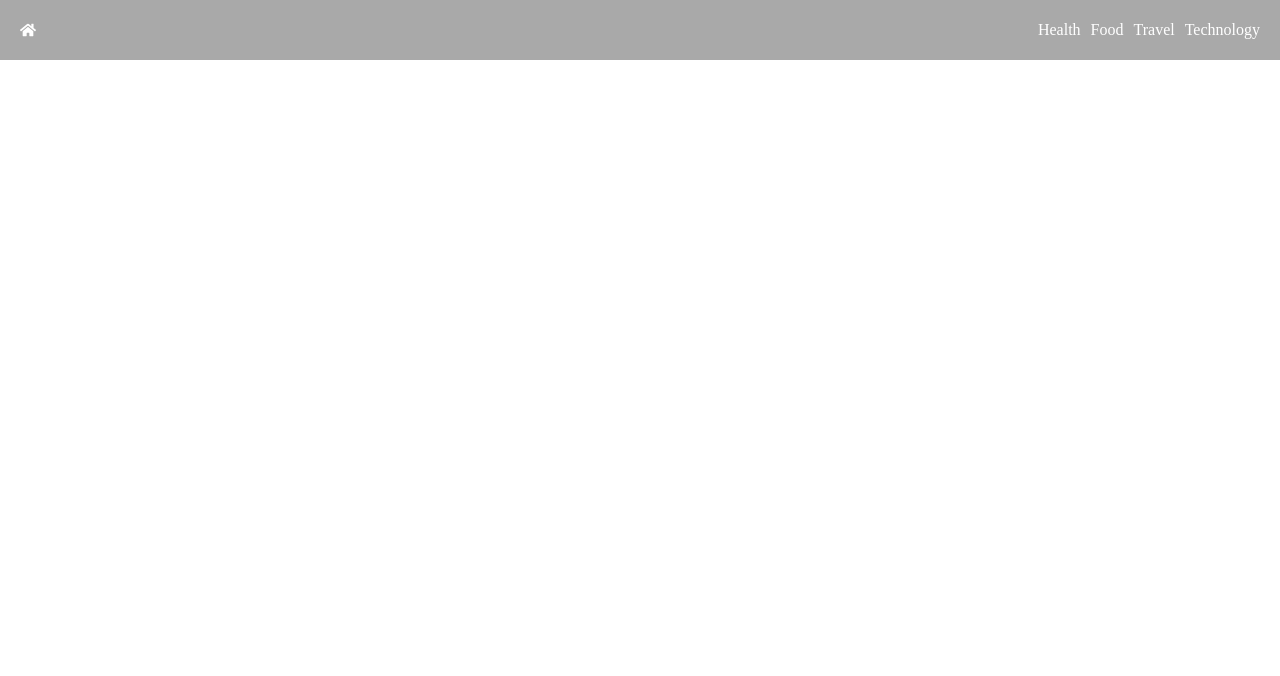
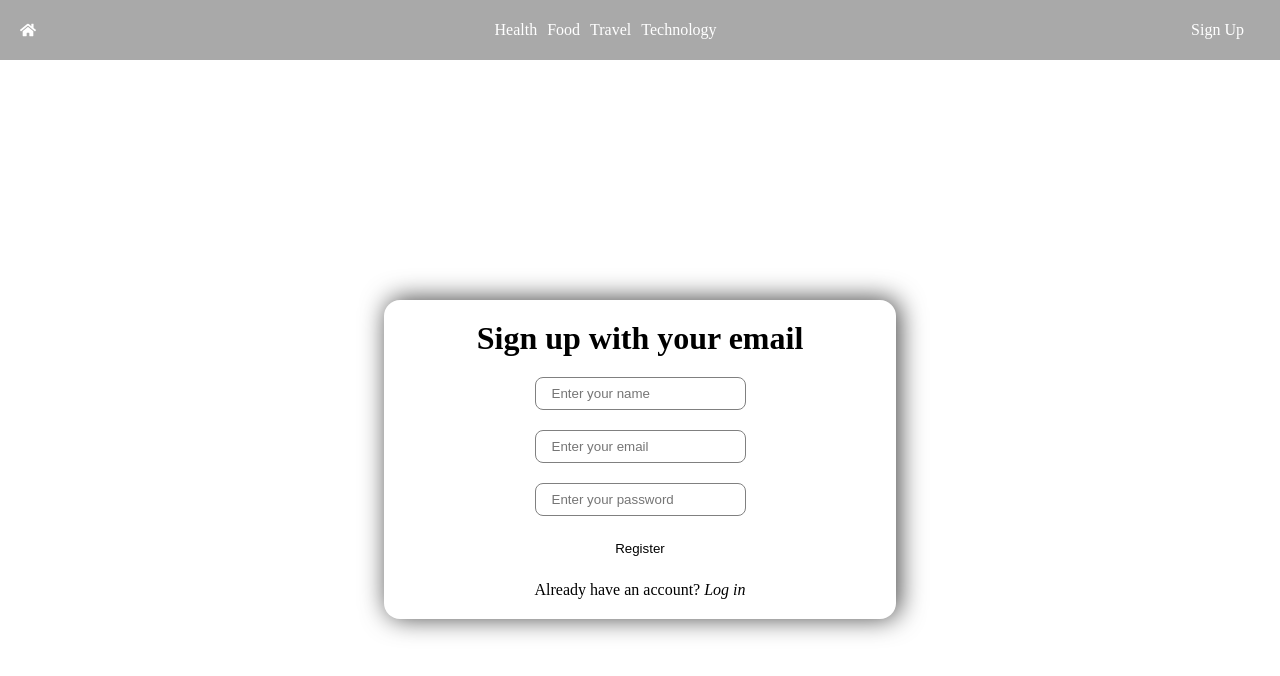
Before and after one commit to 1uckyswish/TheNetwork-Firebase-React, a React (Vite) app: page /Auth in a window 1280 px wide. Shown: the top 676 px of the page. Built offline with nearby package versions, Linux system fonts and the light colour scheme; no server answers.

Commit message:
added firebase auth

```diff
--- a/package.json
+++ b/package.json
@@ -13,6 +13,7 @@
     "firebase": "^9.23.0",
     "react": "^18.2.0",
     "react-dom": "^18.2.0",
+    "react-firebase-hooks": "^5.1.1",
     "react-icons": "^4.10.1",
     "react-router-dom": "^6.14.1"
   },
--- a/src/App.jsx
+++ b/src/App.jsx
@@ -3,6 +3,7 @@ import { Route, Routes, BrowserRouter} from "react-router-dom"
 import Header from "./Components/Header/Header"
 import Homepage from "./pages/Homepage/Homepage"
 import Category from "./pages/Category/Category"
+import Auth from "./pages/Auth/Auth"
 
 
 function App() {
@@ -12,6 +13,7 @@ function App() {
     <Routes>
       <Route path='/' element={<Homepage />} />
       <Route path='/Category/:catergoryName' element={<Category />} />
+      <Route path='/Auth' element={<Auth />} />
     </Routes>
     </BrowserRouter>
   )
--- a/src/Components/Banner/Banner.css
+++ b/src/Components/Banner/Banner.css
@@ -26,6 +26,7 @@
     flex-direction:column;
     justify-content:flex-end;
     color:var(--white);
+    color:white;
     background-repeat: no-repeat;
     background-size: cover;
     background-position: center;
--- a/src/Components/Header/Header.jsx
+++ b/src/Components/Header/Header.jsx
@@ -2,8 +2,12 @@ import React from 'react'
 import "./Header.css"
 import {FaHome} from "react-icons/fa"
 import { Link, useNavigate } from 'react-router-dom';
+import {auth} from '../../Config/firebaseConfig';
+import {useAuthState} from 'react-firebase-hooks/auth';
+import {signOut} from 'firebase/auth'
 
 function Header() {
+    const [user] = useAuthState(auth);
     const categories = ["Health", "Food", "Travel", "Technology"];
     const navigate = useNavigate();
 
@@ -15,6 +19,15 @@ function Header() {
                     categories.map(item => <Link to={`/Category/${item}`} className="nav-link">{item}</Link>)
                 }
             </div>
+            {
+              user?
+              <>
+              <div className='username'><span>{user.displayName? user?.displayName : user?.email}</span></div>
+              <button className='auth-link' onClick={()=>signOut(auth)}>logout</button>
+              </>
+              :
+              <Link className='auth-link' to='/Auth'>Sign Up</Link>
+            }
     </div>
   )
 }
--- a/src/Config/firebaseConfig.js
+++ b/src/Config/firebaseConfig.js
@@ -3,6 +3,10 @@ import { initializeApp } from "firebase/app";
 // import { getAnalytics } from "firebase/analytics";
 //*allow us to connect database
 import {getFirestore} from 'firebase/firestore';
+
+// * for our Auth
+import {getAuth} from 'firebase/auth'
+
 // TODO: Add SDKs for Firebase products that you want to use
 // https://firebase.google.com/docs/web/setup#available-libraries
 
@@ -24,3 +28,7 @@ const app = initializeApp(firebaseConfig);
 
 // *set up database and export it
 export const db = getFirestore(app);
+
+//* set up auth and export it
+
+export const auth = getAuth(app);
--- /dev/null
+++ b/src/pages/Auth/Auth.css
@@ -0,0 +1,43 @@
+.auth-container{
+    min-height:60vh;
+}
+.auth-form{
+    background-color: var(--white);
+    width:40%;
+    min-height:30vh;
+    margin:30vh auto;
+    padding:20px;
+    border-radius:16px;
+    display: flex;
+    flex-direction: column;
+    align-items: center;
+    justify-content: space-between;
+    -webkit-box-shadow: 3px -1px 26px 0px rgba(0,0,0,0.75);
+    -moz-box-shadow: 3px -1px 26px 0px rgba(0,0,0,0.75);
+    box-shadow: 3px -1px 26px 0px rgba(0,0,0,0.75);
+}
+.form-group{
+    display: flex;
+    flex-direction: column;
+    align-items: center;
+    justify-content: space-between;
+}
+.form-group input{
+    padding:8px 16px;
+    border-radius:8px;
+    border:solid 1px grey;
+    margin-top:20px;
+}
+.auth-form button{
+    background-color: var(--button-bg);
+    color:var(--white);
+    border:none;
+    padding:5px 10px;
+    border-radius:8px;
+    cursor:pointer;
+    margin:20px 0;
+}
+.form-link{
+    cursor:pointer;
+    font-style:italic;
+}
--- /dev/null
+++ b/src/pages/Auth/Auth.jsx
@@ -0,0 +1,114 @@
+import React, { useState } from "react";
+import "./Auth.css";
+import {
+  createUserWithEmailAndPassword,
+  signInWithEmailAndPassword,
+  updateProfile,
+} from "firebase/auth";
+import { auth } from "../../config/firebaseConfig";
+import { useNavigate } from "react-router-dom";
+
+const Auth = () => {
+  const navigate = useNavigate();
+
+  const [form, setForm] = useState(false);
+
+  const [email, setEmail] = useState("");
+  const [password, setPassword] = useState("");
+  const [name, setName] = useState("");
+
+  const handleSignup = (e) => {
+    e.preventDefault();
+    // console.log('signup')
+
+    createUserWithEmailAndPassword(auth, email, password)
+      .then((res) => {
+        // add username as display name
+        updateProfile(auth.currentUser, { displayName: name });
+        // console.log(res.user.displayName);
+
+        // Navigate the user to HomePage after signup
+        navigate("/");
+      })
+      .catch((err) => alert(err.code));
+  };
+
+  const handleLogin = (e) => {
+    e.preventDefault();
+
+    signInWithEmailAndPassword(auth, email, password)
+      .then((res) => {
+        navigate("/");
+      })
+      .catch((err) => alert(err.message));
+  };
+
+  return (
+    <div>
+      {form ? (
+        <form className="auth-form" onSubmit={handleLogin}>
+          <h1>Login with your email</h1>
+          <div className="form-group">
+            <input
+              type="email"
+              placeholder="Enter your email"
+              required
+              onChange={(e) => setEmail(e.target.value)}
+              value={email}
+            />
+            <input
+              type="password"
+              placeholder="Enter your password"
+              required
+              onChange={(e) => setPassword(e.target.value)}
+              value={password}
+            />
+          </div>
+          <button type="submit">Login</button>
+          <p>
+            Don't have an account?{" "}
+            <span className="form-link" onClick={() => setForm(false)}>
+              Signup
+            </span>
+          </p>
+        </form>
+      ) : (
+        <form className="auth-form" onSubmit={handleSignup}>
+          <h1>Sign up with your email</h1>
+          <div className="form-group">
+            <input
+              type="text"
+              placeholder="Enter your name"
+              required
+              onChange={(e) => setName(e.target.value)}
+              value={name}
+            />
+            <input
+              type="email"
+              placeholder="Enter your email"
+              required
+              onChange={(e) => setEmail(e.target.value)}
+              value={email}
+            />
+            <input
+              type="password"
+              placeholder="Enter your password"
+              required
+              onChange={(e) => setPassword(e.target.value)}
+              value={password}
+            />
+          </div>
+          <button type="submit">Register</button>
+          <p>
+            Already have an account?{" "}
+            <span className="form-link" onClick={() => setForm(true)}>
+              Log in
+            </span>
+          </p>
+        </form>
+      )}
+    </div>
+  );
+};
+
+export default Auth;
```
Also changed, not shown: 1 other file (tests, documents, lock files or other folders).
